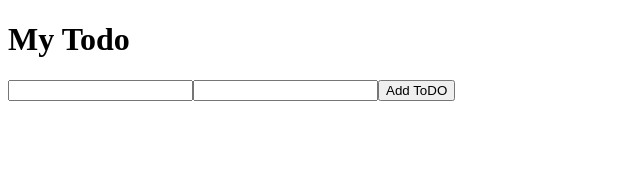
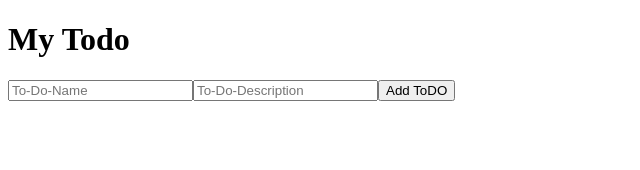
Before and after one commit to Vishnu-Prasath3/To-Do-Task, a React (Vite) app: page / in a window 1280 px wide. Shown: the top 170 px of the page, without its empty margins (0-640 px from the left). Built offline with nearby package versions, Linux system fonts and the light colour scheme.

Commit message:
array maped to usestate

```diff
--- a/package.json
+++ b/package.json
@@ -23,6 +23,6 @@
     "eslint-plugin-react-hooks": "^5.1.0-rc.0",
     "eslint-plugin-react-refresh": "^0.4.9",
     "globals": "^15.9.0",
-    "vite": "^5.4.1"
+    "vite": "^5.4.8"
   }
 }
--- a/src/components/Todoform.jsx
+++ b/src/components/Todoform.jsx
@@ -1,22 +1,27 @@
-import React from 'react'
 import {useState} from 'react'
 
 function Todoform() {
-    const[state,setstate]=useState([{task:"",decription:""}])
-
-const handlsubmit=(e)=>{
+    const[state,setstate]=useState([])
+    let data=[...state];
+    //  [data]=[...state];
+    const handlsubmit=(e)=>{
     e.preventDefault();
-
-}
+    // console.log(e.target.name.value);
+    // console.log(e.target.desc.value);
+    data.push({name:e.target.desc.value,desc:e.target.name.value});
+    e.target.name.value="";
+    e.target.desc.value="";
+    setstate(data);
+    }
 
   return (
     <>
     <div>
         <h1>My Todo</h1>
-        <form onSubmit={ handlsubmit}>
-            <input type='text' ></input>
-            <input type='text'></input>
-            <button type='submit'>Add ToDO</button>
+        <form onSubmit={handlsubmit}>
+            <input type='text' required name='name' placeholder='To-Do-Name'></input>
+            <input type='text' required name='desc' placeholder='To-Do-Description'></input>
+            <button type='submit' >Add ToDO</button>
         </form>
     </div>
     </>
```
Also changed, not shown: 1 other file (tests, documents, lock files or other folders).
